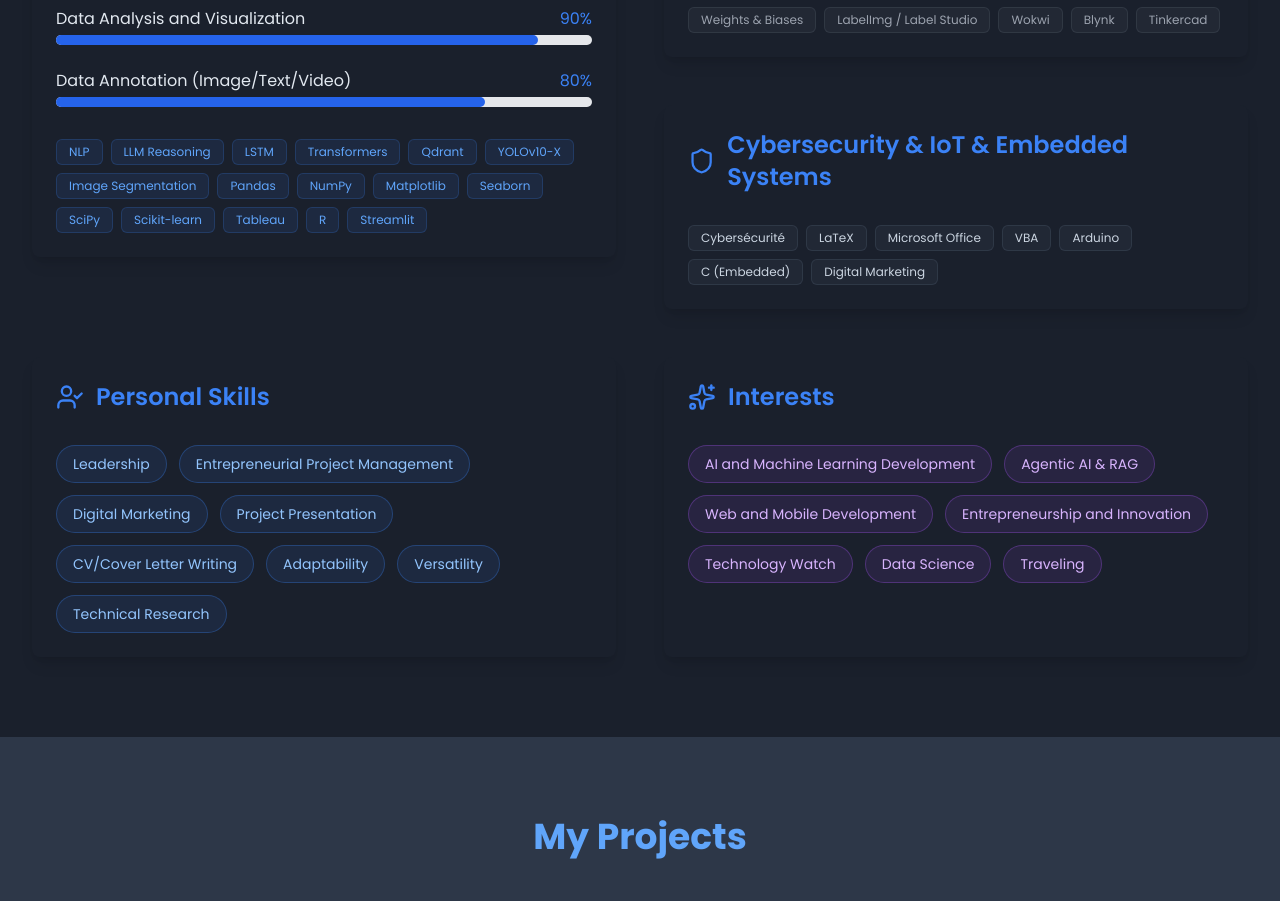
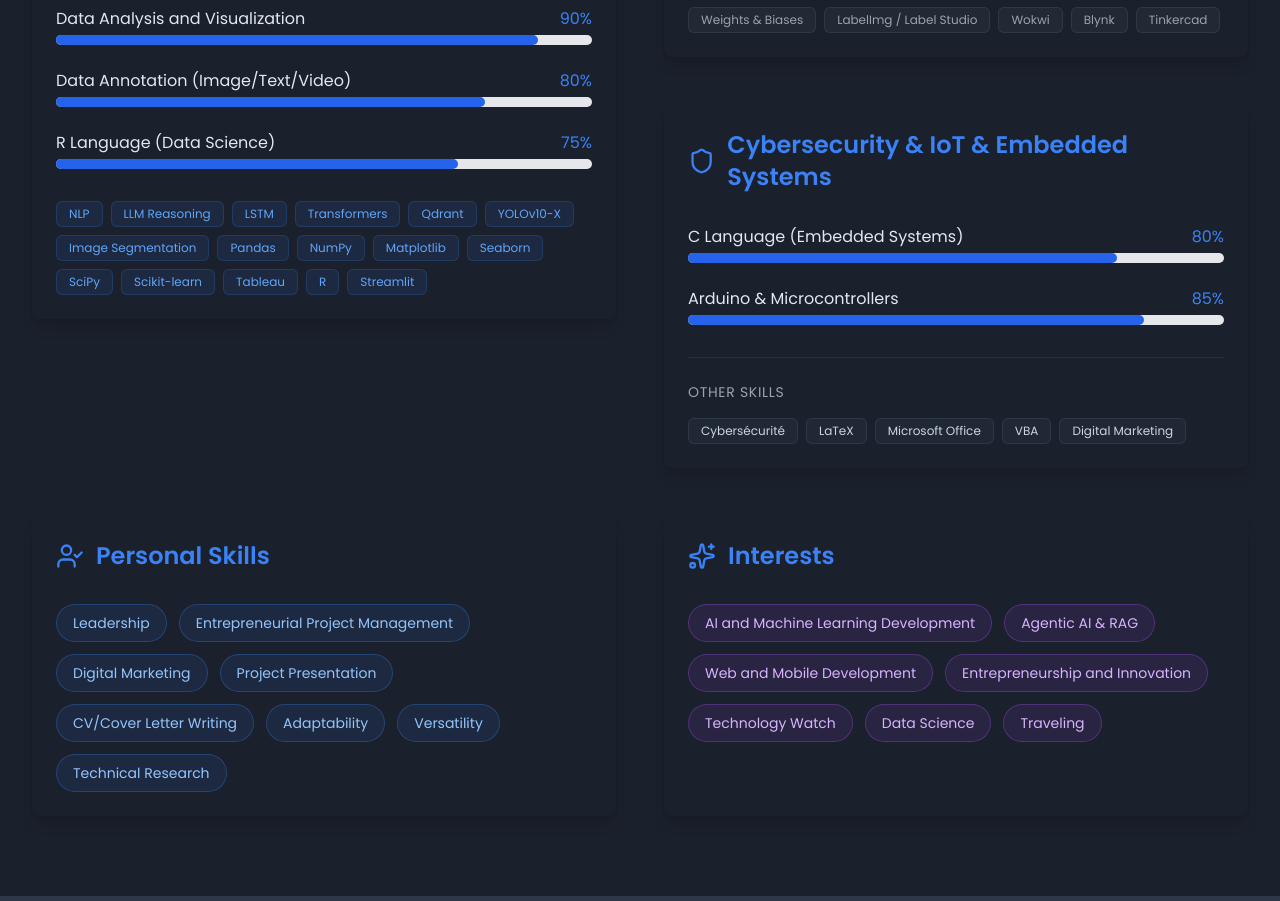
Before and after one commit to Damasoumana1/mon-portfolio, a React (Vite) app: page / in a window 1280 px wide. Shown: the part 3501-4402 px from the top of the page. Built offline with nearby package versions, Linux system fonts and the light colour scheme.

Commit message:
Update: Ajout des langages R et C dans les barres de progression et amélioration de la section IoT

```diff
--- a/src/components/Skills.jsx
+++ b/src/components/Skills.jsx
@@ -35,6 +35,12 @@ const Skills = () => {
         { name: getTranslation(language, 'skills.items.mldl'), level: 85 },
         { name: getTranslation(language, 'skills.items.dataAnalysis'), level: 90 },
         { name: getTranslation(language, 'skills.items.dataAnnotation'), level: 80 },
+        { name: getTranslation(language, 'skills.items.r_language'), level: 75 },
+    ];
+
+    const iotExpertise = [
+        { name: getTranslation(language, 'skills.items.c_language'), level: 80 },
+        { name: getTranslation(language, 'skills.items.arduino'), level: 85 },
     ];
 
     // Compétences Secondaires & Outils (Badges)
@@ -64,7 +70,7 @@ const Skills = () => {
     ];
 
     const otherSkills = [
-        'Cybersécurité', 'LaTeX', 'Microsoft Office', 'VBA', 'Arduino', 'C (Embedded)', 'Digital Marketing'
+        'Cybersécurité', 'LaTeX', 'Microsoft Office', 'VBA', 'Digital Marketing'
     ];
 
     const personalSkills = getTranslation(language, 'skills.personalSkillsList');
@@ -157,8 +163,16 @@ const Skills = () => {
                                 <Shield className="mr-3 text-blue-500" size={28} />
                                 {getTranslation(language, 'skills.cybersecurity')} & {getTranslation(language, 'skills.iot')}
                             </h3>
-                            <div className="flex flex-wrap gap-2">
-                                {otherSkills.map(skill => <SkillBadge key={skill} name={skill} color="slate" />)}
+                            <div className="space-y-6 mb-8">
+                                {iotExpertise.map((skill) => (
+                                    <ProgressBar key={skill.name} label={skill.name} value={skill.level} />
+                                ))}
+                            </div>
+                            <div className="border-t border-gray-700/50 pt-6">
+                                <h4 className="text-sm font-uppercase tracking-wider text-gray-400 mb-4 uppercase">Other Skills</h4>
+                                <div className="flex flex-wrap gap-2">
+                                    {otherSkills.map(skill => <SkillBadge key={skill} name={skill} color="slate" />)}
+                                </div>
                             </div>
                         </Card>
                     </div>
--- a/src/translations/translations.js
+++ b/src/translations/translations.js
@@ -157,6 +157,8 @@ export const translations = {
                 // IoT & Others
                 iot_c: "C (Systèmes Embarqués)",
                 arduino: "Arduino & Microcontrôleurs",
+                r_language: "Langage R (Data Science)",
+                c_language: "Langage C (Systèmes Embarqués)",
                 iot_sim: "Wokwi / Blynk / Tinkercad",
                 cyber_best: "Sécurité & Gestion des accès",
                 marketing_digital: "Marketing Digital"
@@ -405,6 +407,8 @@ export const translations = {
                 // IoT & Others
                 iot_c: "C (Embedded Systems)",
                 arduino: "Arduino & Microcontrollers",
+                r_language: "R Language (Data Science)",
+                c_language: "C Language (Embedded Systems)",
                 iot_sim: "Wokwi / Blynk / Tinkercad",
                 cyber_best: "Security & Access Management",
                 marketing_digital: "Digital Marketing"
```
